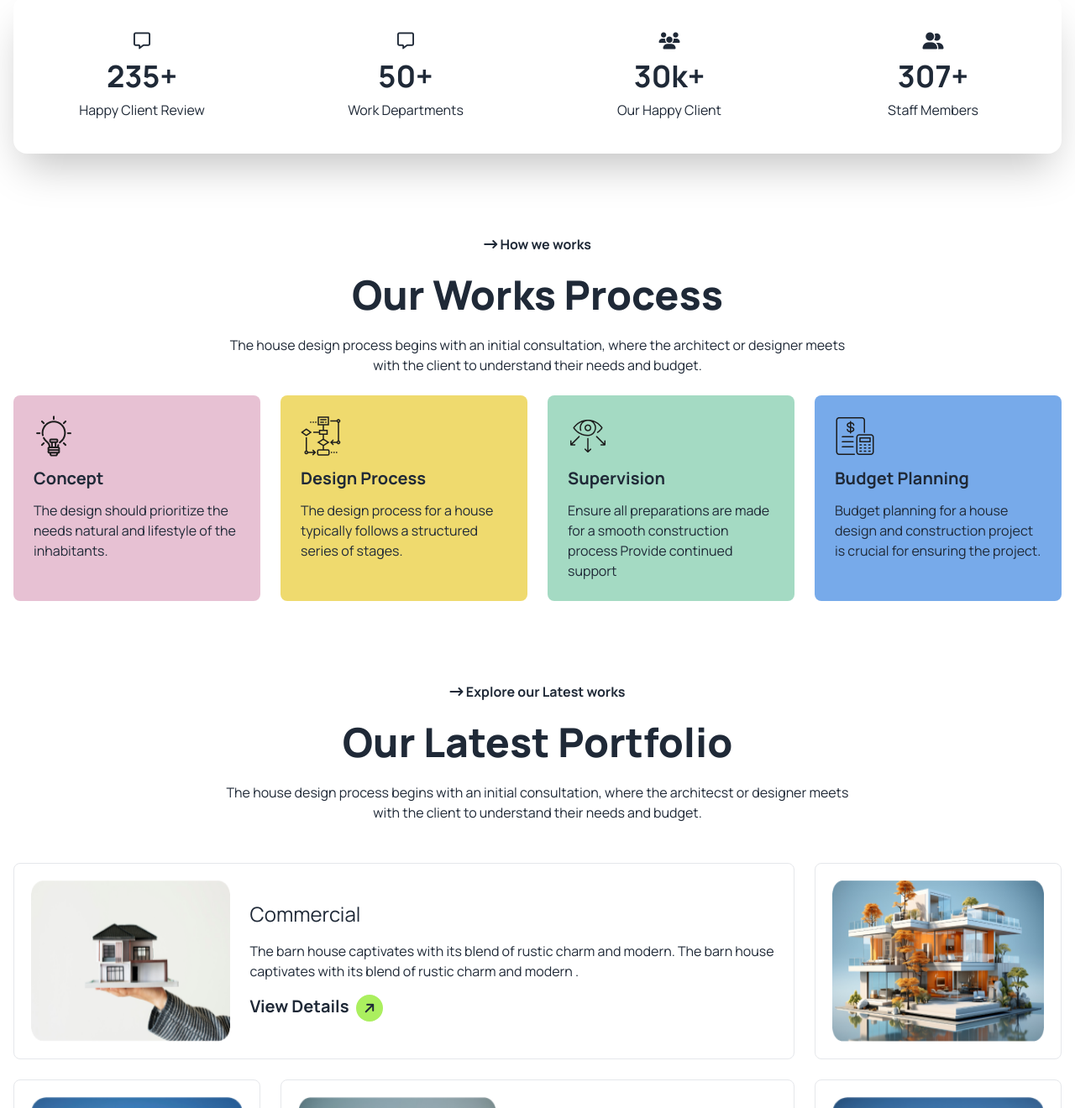
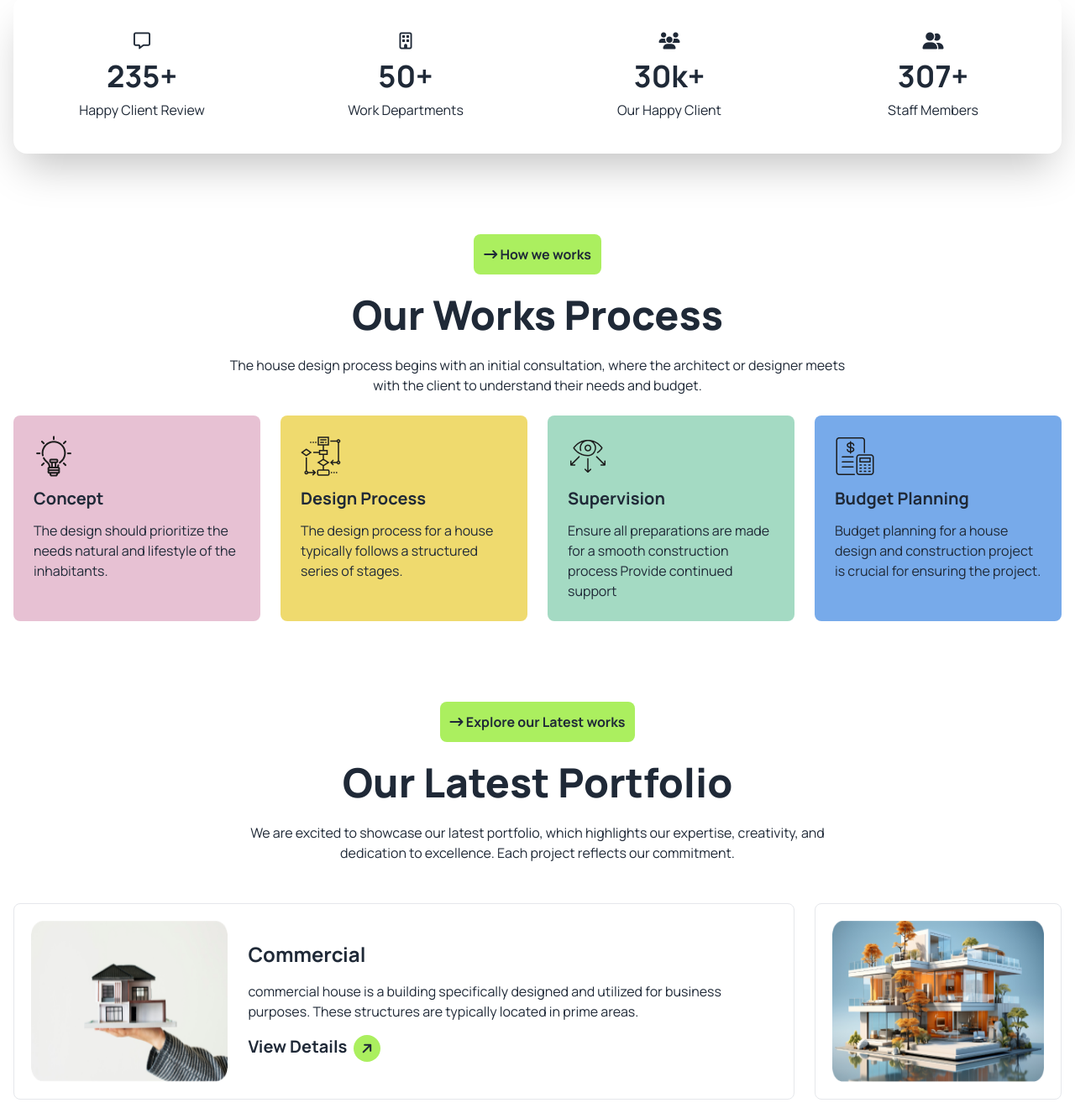
Before and after one commit to aminsohag/rinterio-modern-house, a plain HTML site: page index.html in a window 1280 px wide. Shown: the part 1480-2800 px from the top of the page at 84% size. Drawn offline with nearby package versions, Linux system fonts and the light colour scheme.

Commit message:
challenges part

```diff
--- a/index.html
+++ b/index.html
@@ -36,7 +36,7 @@
     </style>
 </head>
 <body class="font-manrope">
-    <header class="bg-gradient-to-t from-primary-bg-1 to-primary-bg-2">
+    <header>
         <section class="container mx-auto">
             <!-- navbar -->
             <nav class="px-4">
@@ -143,7 +143,7 @@
               <p>Happy Client Review</p>
             </div>
             <div class="p-8 flex flex-col items-center space-y-2">
-              <i class="fa-regular fa-message text-xl"></i>
+              <i class="fa-regular fa-building text-xl"></i>
               <h3 class="text-4xl font-bold">50+</h3>
               <p>Work Departments</p>
             </div>
@@ -165,7 +165,7 @@
         <div class="my-24 space-y-6">
           <div class="flex flex-col items-center justify-center text-center">
             <div class="lg:w-3/5 space-y-6">
-              <p class="font-bold"><i class="fa-solid fa-arrow-right-long"></i>
+              <p class="font-bold bg-primary-bg  p-3 w-max mx-auto rounded-lg"><i class="fa-solid fa-arrow-right-long"></i>
                 How we works
               </p>
               <h1 class="text-2xl lg:text-5xl font-extrabold">Our Works Process</h1>
@@ -204,11 +204,11 @@
         <div class="my-24">
           <div class="flex flex-col items-center justify-center text-center">
             <div class="lg:w-3/5 space-y-6">
-              <p class="font-bold"><i class="fa-solid fa-arrow-right-long"></i>
+              <p class="font-bold bg-primary-bg  p-3 w-max mx-auto rounded-lg"><i class="fa-solid fa-arrow-right-long"></i>
                 Explore our Latest works
               </p>
               <h1 class="text-2xl lg:text-5xl font-extrabold">Our Latest Portfolio</h1>
-              <p>The house design process begins with an initial consultation, where the architecst or designer meets with the client to understand their needs and budget.</p>
+              <p>We are excited to showcase our latest portfolio, which highlights our expertise, creativity, and dedication to excellence. Each project reflects our commitment.</p>
              </div>
           </div>
           <!--  -->
@@ -218,8 +218,9 @@
                 <img class="w-96 h-48" src="images/img1.png" alt="">
               </div>
               <div class="space-y-4">
-                <h4 class="text-2xl">Commercial</h4>
-                <p>The barn house captivates with its blend of rustic charm and modern. The barn house captivates with its blend of rustic charm and modern .</p>
+                <h4 class="text-2xl font-bold">Commercial</h4>
+                <!-- <p>The barn house captivates with its blend of rustic charm and modern. The barn house captivates with its blend of rustic charm and modern .</p> -->
+                <p>commercial house is a building specifically designed and utilized for business purposes. These structures are typically located in prime areas. </p>
                 <div class="flex space-x-2">
                   <p class="text-xl font-bold">View Details</p>
                   <i class="fa-solid fa-arrow-right bg-primary-bg w-[32px] h-[32px] flex items-center justify-center rounded-full -rotate-45"></i>
@@ -237,8 +238,8 @@
                 <img class="w-96 h-48" src="images/img4.png" alt="">
               </div>
               <div class="space-y-4">
-                <h4 class="text-2xl">Commercial</h4>
-                <p>The barn house captivates with its blend of rustic charm and modern.</p>
+                <h4 class="text-2xl font-bold">Commercial</h4>
+                <p>Commercial house is to provide business activities office building.</p>
                 <div class="flex space-x-2">
                   <p class="text-xl font-bold">View Details</p>
                   <i class="fa-solid fa-arrow-right bg-primary-bg w-[32px] h-[32px] flex items-center justify-center rounded-full -rotate-45"></i>
@@ -256,11 +257,11 @@
        <div class="my-24">
         <div class="flex flex-col items-center justify-center text-center">
           <div class="lg:w-3/5 space-y-6">
-            <p class="font-bold"><i class="fa-solid fa-arrow-right-long"></i>
+            <p class="font-bold bg-primary-bg  p-3 w-max mx-auto rounded-lg"><i class="fa-solid fa-arrow-right-long"></i>
               Explore our popular projects
             </p>
             <h1 class="text-2xl lg:text-5xl font-extrabold">Our Popular Projects</h1>
-            <p>The house design process begins with an initial consultation, where the architecst or designer meets with the client to understand their needs and budget.</p>
+            <p>We take pride in presenting our most popular projects, which exemplify our expertise, innovation, and client satisfaction. Each project showcases our ability. </p>
            </div>
         </div>
         <div class="my-12 grid gap-6">
@@ -292,7 +293,7 @@
                 Rinterio News
               </p>
               <h1 class="text-2xl lg:text-5xl font-extrabold">Read Our Articles and News</h1>
-              <p>The house design process begins with an initial consultation, where the architect or designer meets with the client to understand their needs and budget.</p>
+              <p>Stay informed and inspired with our latest articles and news updates. We bring you insightful content covering trends and expert perspectives in our industry. </p>
              </div>
           </div>
         </div>
@@ -380,7 +381,7 @@
                   Let’s Connect
                 </p>
                 <h1 class="text-2xl lg:text-5xl font-extrabold">Let’s Discuss Next Project</h1>
-                <p>The house design process begins with an initial consultation, where the architect or designer meets with the client to understand their needs and budget.</p>
+                <p>Let’s dive into the details and discuss how we can work together to create a project that stands out and delivers results.let’s explore the possibilities for your next big venture!</p>
               </div>
             </div>
             <div class="mt-12 lg:w-5/6 mx-auto">
@@ -410,7 +411,7 @@
                 <i class="fa-solid fa-arrow-right bg-primary-bg w-[32px] h-[32px] flex items-center justify-center rounded-full -rotate-45 text-black"></i>
                 <p class="text-3xl">Rinterio</p></a>
                <div>
-                <p>The barn house captivates with its blend of rustic charm and modern sophistication, featuring weathered wood, sleek metal accents.</p>
+                <p>Thank you for visiting us! At our Company , we are committed to delivering top-notch solutions tailored to your unique needs. Stay connected with us.</p>
                </div>
             </div>
             <div>
```
